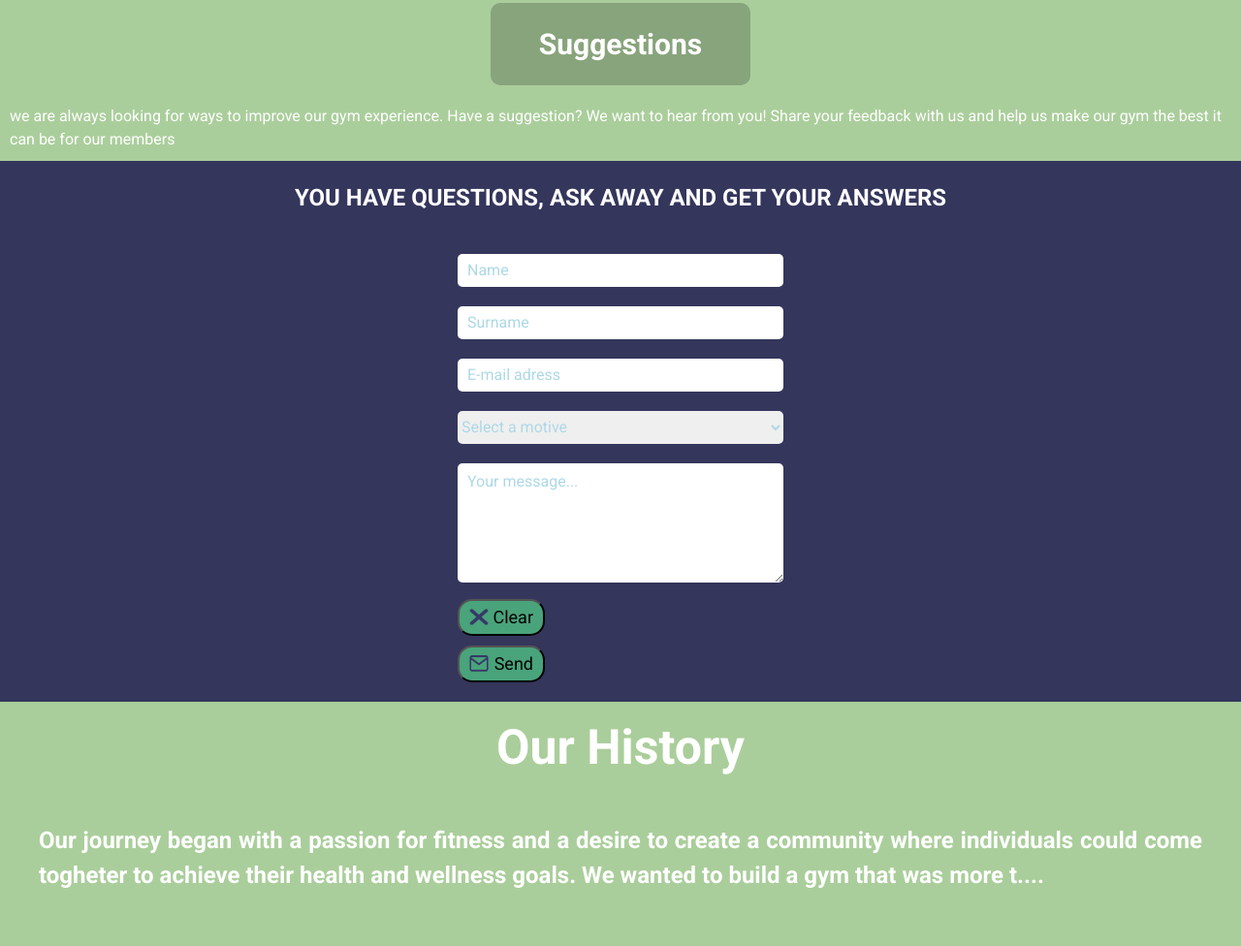
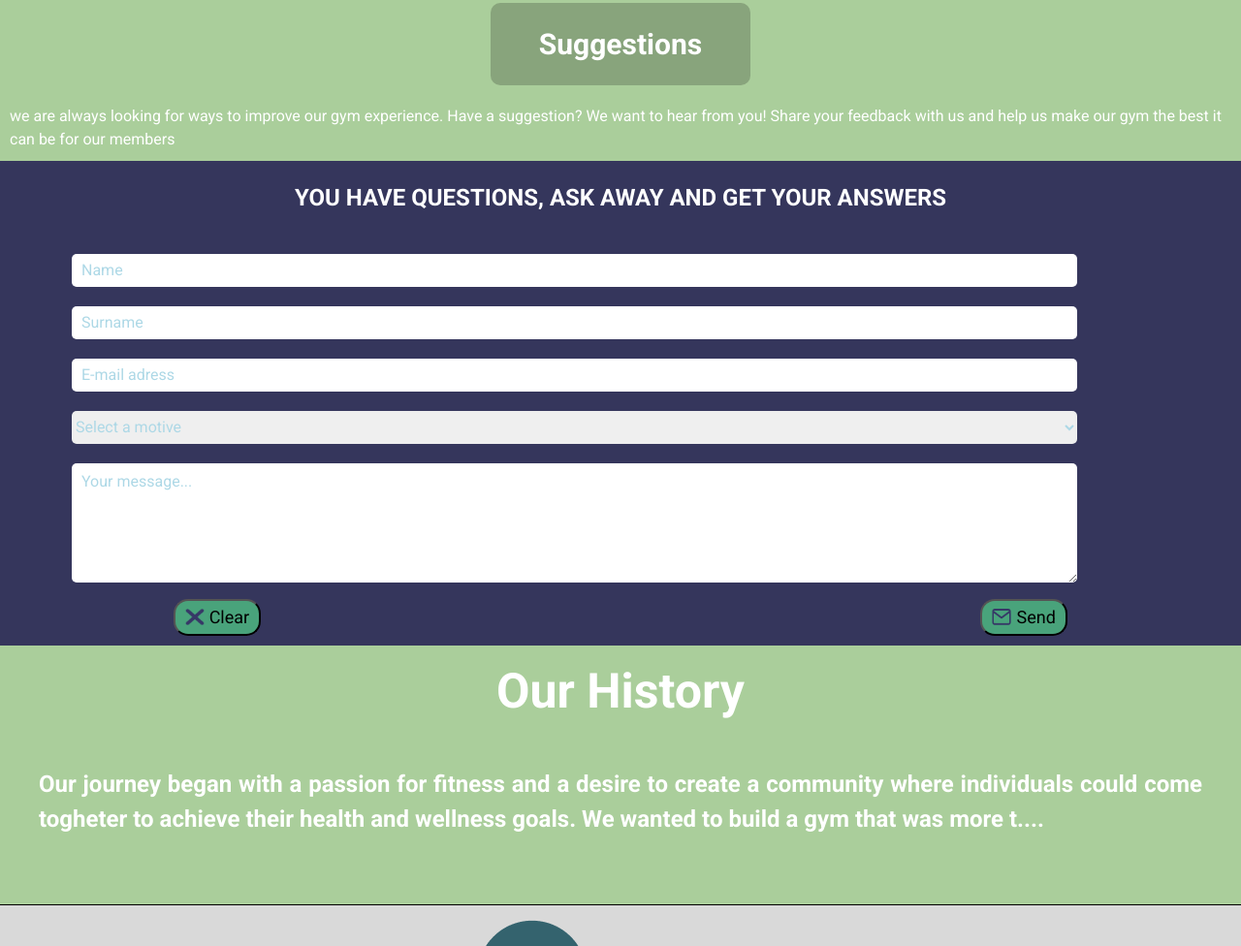
Before and after one commit to octavi01/BaSP-M2023, a plain HTML site: page Week-04/index.html in a window 1280 px wide. Shown: the part 2539-3515 px from the top of the page at 97% size. Drawn offline with Linux system fonts and the light colour scheme.

Commit message:
Basp-W04-2023: added some corrections

```diff
--- a/Week-04/css/styles.css
+++ b/Week-04/css/styles.css
@@ -91,11 +91,12 @@
 }
 .form-item {
     margin: 10px;
-    text-align: center;
+    width: 90%;
 }
 .form-section h2 {
-    padding: 10px 50px;
+    padding: 10px 45px;
     font-size: 24px;
+    text-align: center;
     text-transform: uppercase;
     color: #FFFFFF;
 
@@ -142,6 +143,12 @@
 .form-section button img {
     width: 20px;
     height: 17px;
+}
+.button-class {
+    display: flex;
+    justify-content: space-between;
+    align-items: center;
+    padding: 0px 10%;
 }
 .history-section {
     display: flex;
@@ -210,6 +217,7 @@
     flex-direction: column;
     justify-content: center;
     align-items: center;
+    width: 100%;
     background-color: #AACE9B;
 }
 .footer-item {
--- a/Week-04/index.html
+++ b/Week-04/index.html
@@ -134,14 +134,8 @@
                                 <select name="selectAMotive">
                                     <div class="form-item">
                                         <option value="" disabled selected>Select a motive</option>
-                                    </div>
-                                    <div class="form-item">
                                         <option value="memberAndCosts">I want to know about membership and costs</option>
-                                    </div>
-                                    <div class="form-item">
                                         <option value="suggestion/enguiry">I want to know sumbit a suggestion/enguiry</option>
-                                    </div>
-                                    <div class="form-item">
                                         <option value="complain">I want to sumbit a complain</option>
                                     </div>
                                     <!-- acá me ayude con Chatgtp, lo voy a charlar el lunes con los tutores -->
@@ -150,15 +144,17 @@
                             <div class="form-item">
                                 <textarea name="message" placeholder="Your message..."></textarea>
                             </div>
-                            <div class="form-item">
-                                <button class="form-buttom">
-                                    <img src="../assets/images/clearButtonIcon.png" alt="x">Clear
-                                </button>
-                            </div>
-                            <div class="form-item">
-                                <button class="form-buttom">
-                                    <img src="../assets/images/sendbuttonicon.png" alt="letter">Send
-                                </button>
+                            <div class="button-class">
+                                <div class="button-item">
+                                    <button>
+                                        <img src="../assets/images/clearButtonIcon.png" alt="x">Clear
+                                    </button>
+                                </div>
+                                <div class="button-item">
+                                    <button>
+                                        <img src="../assets/images/sendbuttonicon.png" alt="letter">Send
+                                    </button>
+                                </div>
                             </div>
                         </form>
                     </div>
```
